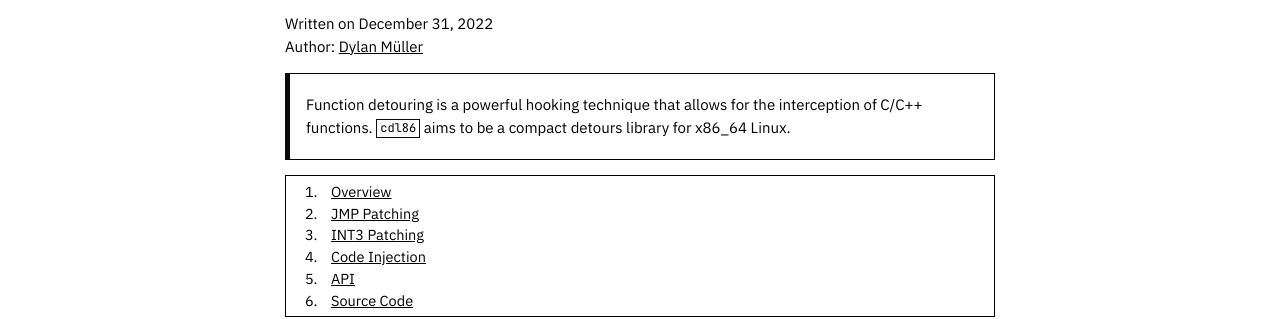
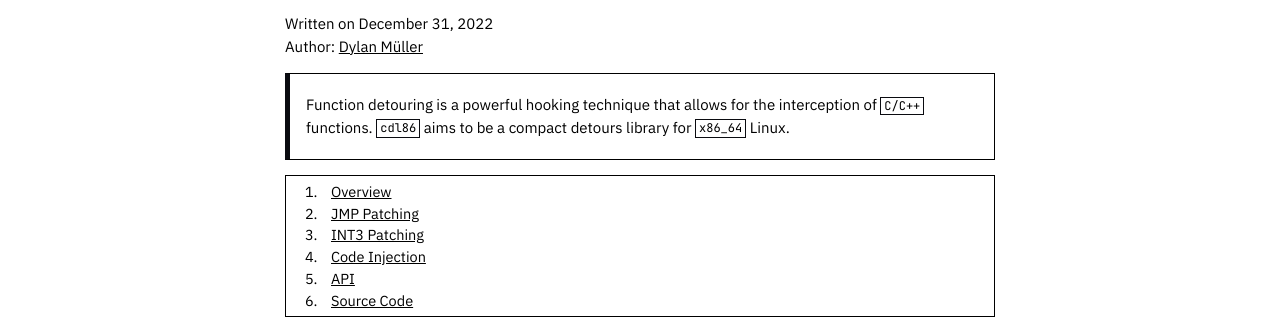
Before and after one commit to microstub/microstub.github.io, a Jekyll site: the page built from _posts/2022-12-31-linux-detours.md, in a window 1280 px wide and 900 px high. Shown: the part 177-496 px from the top of the window. Built offline with Jekyll 4.4.1, drawn with Linux system fonts in a browser that asks for light colours; nearby versions of some CDN libraries.

```diff
--- a/_posts/2022-12-31-linux-detours.md
+++ b/_posts/2022-12-31-linux-detours.md
@@ -6,8 +6,8 @@ author_url: https://linkedin.com/in/dylanmuller
 ---
 
 > Function detouring is a powerful hooking technique that allows for the
-> interception of C/C++ functions. `cdl86` aims to be a compact detours library
-> for x86_64 Linux.
+> interception of `C/C++` functions. `cdl86` aims to be a compact detours library
+> for `x86_64` Linux.
 
 1. [Overview](#overview)
 2. [JMP Patching](#jmp-patching)
```
